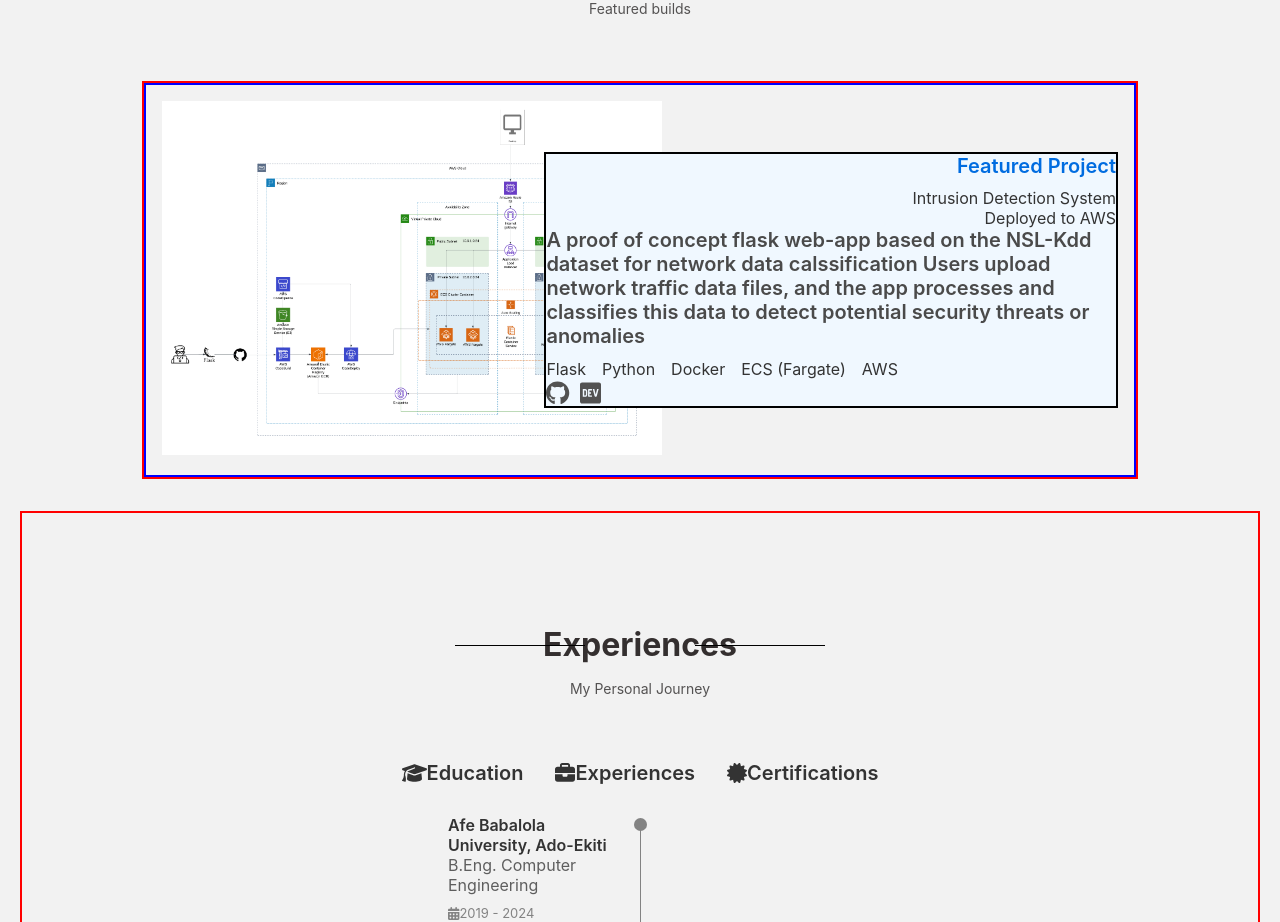
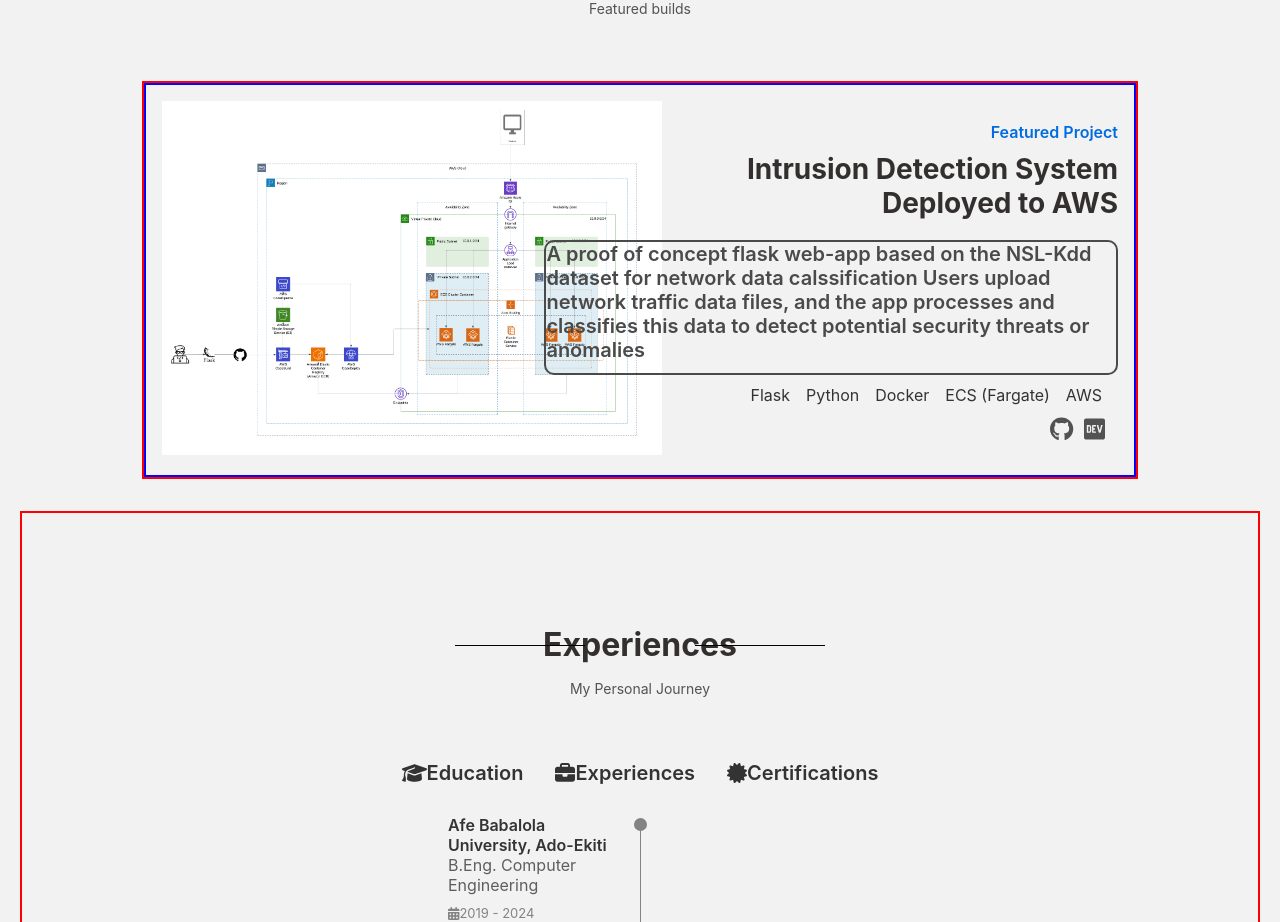
Before and after one commit to VSI12/Portfolio_v2, a Next.js app: page / in a window 1280 px wide. Shown: the part 1460-2382 px from the top of the page. Built offline with nearby package versions, Linux system fonts and the light colour scheme; no server answers.

Commit message:
aligned the lists and icons to right

```diff
--- a/src/components/Projects/projects.module.css
+++ b/src/components/Projects/projects.module.css
@@ -50,7 +50,6 @@
   margin: 0 auto;  /* Center the container */
   border: 2px solid red;
 }
-
 .projects__card{
   border: 2px solid blue;
   display: grid;
@@ -62,13 +61,16 @@
   grid-column: 1/3;
   grid-row: 1/2;
 }
-
 .projects__data{
-    border: 2px solid black;
   grid-column: 3/-1;
   grid-row: 1/2;
   align-self: center;
-    background-color: aliceblue;
+}
+
+.projects__techstacks{
+  display: flex;
+  justify-content: flex-end;
+  padding: 10px 0;
 }
 
 .techstacks__list{
@@ -84,12 +86,16 @@
 
 .projects__title{
   text-align: right;
+  font-weight: 700;;
+  font-size: clamp(0.5rem, 3vw, 1.75rem);
+  padding-bottom: 20px;
+  color: var(--section-title-color);
 }
 .projects__subtitle{
   text-align: right;
   color: #006CE0;
   font-weight: 600;
-  font-size: 20px;
+  font-size: 16px;
   margin-bottom: 10px;
 }
 .projects__description{
@@ -97,7 +103,14 @@
   font-weight: 600;;
   font-size: clamp(0.5rem, 3vw, 1.25rem);
   padding-bottom: 11px;
+  border: 2px solid #4A4A4A;
+  border-radius: 10px;
 }
+.projects__links{
+  display: flex;
+  justify-content: flex-end;
+}
+
 .projects__link{
   display: inline-block;
   width: 24px;  /* Set width */
```
Lines whose indentation alone changed are shown as unchanged.
